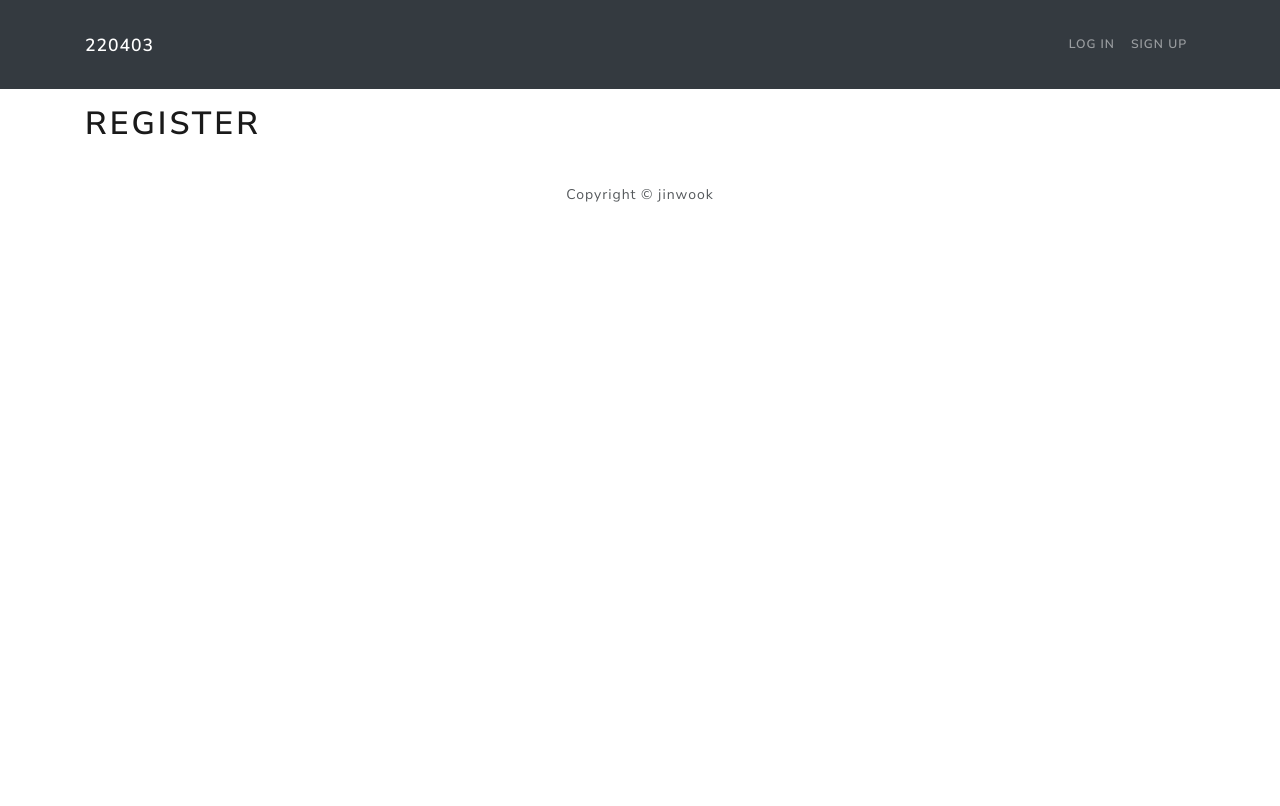
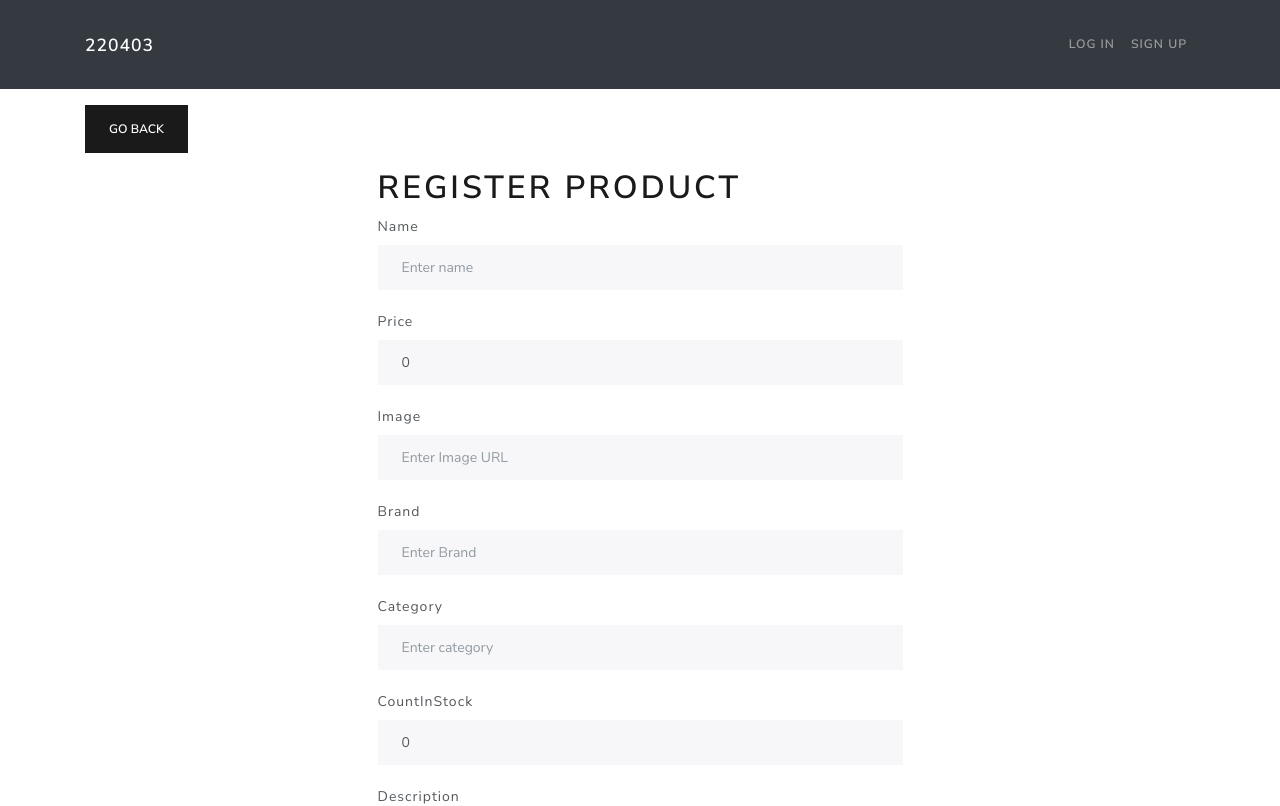
Before and after one commit to uki5045/220403, a React (Create React App) app: page /products/register in a window 1280 px wide. Shown: the top 806 px of the page. Built offline with nearby package versions, Linux system fonts and the light colour scheme; no server answers.

Commit message:
register product update

```diff
--- a/src/App.js
+++ b/src/App.js
@@ -1,6 +1,17 @@
 import React from 'react';
 import {BrowserRouter, Routes, Route} from "react-router-dom";
-import {Home, Login, Mypage, Signup, Notfound, Products, Users, UserDetail, ProductDetail} from "./screens";
+import {
+    Home,
+    Login,
+    Mypage,
+    Signup,
+    Notfound,
+    Products,
+    Users,
+    UserDetail,
+    ProductDetail,
+    RegisterProduct
+} from "./screens";
 import {Footer, Header} from "./components";
 import {Container} from "react-bootstrap";
 
@@ -20,6 +31,7 @@ const App = () => {
                       <Route path={'/users'} element={<Users />} />
                       <Route path={'/users/:userId'} element={<UserDetail />} />
                       <Route path={'/products/:productId'} element={<ProductDetail />} />
+                      <Route path={'/products/register'} element={<RegisterProduct />} />
                       <Route path={'*'} element={<Notfound />} />
                   </Routes>
                 </Container>
--- a/src/action/productActions.js
+++ b/src/action/productActions.js
@@ -2,12 +2,18 @@ import axios from "axios";
 import {
     GET_PRODUCTS_REQUEST,
     GET_PRODUCTS_SUCCESS,
-    GET_PRODUCTS_FAIL, GET_PRODUCT_REQUEST, GET_PRODUCT_SUCCESS, GET_PRODUCT_FAIL
+    GET_PRODUCTS_FAIL,
+    GET_PRODUCT_REQUEST,
+    GET_PRODUCT_SUCCESS,
+    GET_PRODUCT_FAIL,
+    REGISTER_PRODUCT_REQUEST,
+    REGISTER_PRODUCT_SUCCESS,
+    REGISTER_PRODUCT_FAIL
 } from '../constants/productConstants'
 
+// axios.defaults.baseURL = 'http://testbackend-env.eba-yekm2kbu.us-east-1.elasticbeanstalk.com'
 
-
-axios.defaults.baseURL = 'http://testbackend-env.eba-yekm2kbu.us-east-1.elasticbeanstalk.com'
+axios.defaults.baseURL = 'http://localhost:8000'
 
 export const listProduct = () => async (dispatch, getState) => {
     try {
@@ -63,3 +69,35 @@ export const detailProduct = (id) => async (dispatch) => {
         })
     }
 }
+
+export const registerProduct = (product) => async (dispatch, getState) => {
+    try {
+        dispatch({
+            type: REGISTER_PRODUCT_REQUEST
+        })
+
+        const {
+            userLogin: {userInfo}
+        } = getState()
+
+        const config = {
+            headers: {
+                Authorization: "Bearer " + userInfo.token
+            }
+        }
+
+        const {data} = await axios.post('/api/products', product, config)
+        dispatch({
+            type: REGISTER_PRODUCT_SUCCESS,
+            payload: data
+        })
+
+    } catch (err) {
+        dispatch({
+            type: REGISTER_PRODUCT_FAIL,
+            payload: err.response && err.response.data.message
+                ? err.response.data.message
+                : err.message
+        })
+    }
+}
--- a/src/constants/productConstants.js
+++ b/src/constants/productConstants.js
@@ -5,3 +5,7 @@ export const GET_PRODUCTS_FAIL = 'GET_PRODUCTS_FAIL'
 export const GET_PRODUCT_REQUEST = 'GET_PRODUCT_REQUEST'
 export const GET_PRODUCT_SUCCESS = 'GET_PRODUCT_SUCCESS'
 export const GET_PRODUCT_FAIL = 'GET_PRODUCT_FAIL'
+
+export const REGISTER_PRODUCT_REQUEST = 'REGISTER_PRODUCT_REQUEST'
+export const REGISTER_PRODUCT_SUCCESS = 'REGISTER_PRODUCT_SUCCESS'
+export const REGISTER_PRODUCT_FAIL = 'REGISTER_PRODUCT_FAIL'
--- a/src/reducers/productReducers.js
+++ b/src/reducers/productReducers.js
@@ -4,8 +4,24 @@ import {
     GET_PRODUCTS_FAIL,
     GET_PRODUCT_REQUEST,
     GET_PRODUCT_SUCCESS,
-    GET_PRODUCT_FAIL
+    GET_PRODUCT_FAIL,
+    REGISTER_PRODUCT_REQUEST,
+    REGISTER_PRODUCT_SUCCESS,
+    REGISTER_PRODUCT_FAIL
 } from "../constants/productConstants";
+
+export const productRegisterReducers = (state = {}, action) => {
+    switch (action.type) {
+        case REGISTER_PRODUCT_REQUEST:
+            return {loading: true}
+        case REGISTER_PRODUCT_SUCCESS:
+            return {loading: false, success: true}
+        case REGISTER_PRODUCT_FAIL:
+            return {loading: false, error: action.payload}
+        default:
+            return state
+    }
+}
 
 export const productListReducers = (state = { products: [] }, action) => {
     switch (action.type) {
--- a/src/screens/Mypage.js
+++ b/src/screens/Mypage.js
@@ -1,6 +1,6 @@
 import React, {useEffect, useState} from 'react';
 import {useDispatch, useSelector} from "react-redux";
-import {FormContainer} from "../components";
+import {FormContainer, Loading} from "../components";
 import {Button, Form} from "react-bootstrap";
 import {useNavigate} from "react-router-dom";
 import {updateProfile, getUserProfile} from "../action/userActions";
@@ -52,6 +52,7 @@ const Mypage = () => {
         <FormContainer>
             <h1>Welcome to {name}</h1>
             {success && <Message>profile update</Message>}
+            {/*{loading && <Loading />}*/}
             <br />
             <Form onSubmit={profileUpdateHandler}>
                 <Form.Group>
--- a/src/screens/Products.js
+++ b/src/screens/Products.js
@@ -4,9 +4,12 @@ import {useDispatch, useSelector} from "react-redux";
 import {listProduct} from '../action/productActions'
 import {Loading, Message} from "../components";
 import {LinkContainer} from "react-router-bootstrap";
+import {useNavigate} from "react-router-dom";
 
 
 const Products = () => {
+
+    const navigate = useNavigate()
 
     const dispatch = useDispatch()
 
@@ -24,15 +27,30 @@ const Products = () => {
         }
     }, [dispatch, userInfo])
 
+    const createProductHandler = () => {
+        navigate('/products/register')
+    }
+
     return (
         <Container>
+            <Row className={'align-items-center'}>
+                <Col>
+                    <h1>Products</h1>
+                </Col>
+                <Col className={'text-right'}>
+                    <Button className={'my-4'} onClick={createProductHandler}>
+                        <i className={'fas fa-plus'}/> Create Product
+                    </Button>
+
+                </Col>
+            </Row>
             {loading && <Loading />}
             {error && <Message variant={'danger'}>{error}</Message>}
             <Row>
                 {products && products.map(product => (
                     <Col>
                         <Card style={{ width: '18rem' }}>
-                            <Card.Img variant="top" src={`http://localhost:8000${product.image}`} />
+                            <Card.Img variant="top" src={product.image} />
                             <Card.Body>
                                 <Card.Title>{product.name}</Card.Title>
                                 <Card.Text>
--- /dev/null
+++ b/src/screens/RegisterProduct.js
@@ -0,0 +1,154 @@
+import React, {useEffect, useState} from 'react';
+import {Button, Form} from "react-bootstrap";
+import {useNavigate} from "react-router-dom";
+import {FormContainer, Message} from "../components";
+import {useDispatch, useSelector} from "react-redux";
+import {registerProduct} from "../action/productActions";
+
+const RegisterProduct = () => {
+
+    const dispatch = useDispatch()
+
+    const navigate = useNavigate()
+
+    const [name, setName] = useState('')
+    const [price, setPrice] = useState(0)
+    const [image, setImage] = useState('')
+    const [brand, setBrand] = useState('')
+    const [category, setCategory] = useState('')
+    const [count, setCount] = useState(0)
+    const [desc, setDesc] = useState('')
+
+    const productRegister = useSelector(state => state.productRegister)
+    const {loading, success, error} = productRegister
+
+
+    const submitHandler = (e) => {
+        e.preventDefault()
+
+
+        const userInput = {
+            name,
+            price,
+            image,
+            brand,
+            category,
+            countInStock: count,
+            description: desc
+        }
+
+        dispatch(registerProduct(userInput))
+
+
+    }
+
+    useEffect(() => {
+        if (success) {
+            navigate('/products')
+        }
+    }, [dispatch, navigate, success])
+
+    return (
+        <>
+            <Button onClick={() => navigate(-1)}>
+                go back
+            </Button>
+            {error && <Message>{error}</Message>}
+            <FormContainer>
+                <h1>Register Product</h1>
+                <Form onSubmit={submitHandler}>
+                    <Form.Group controlId={'name'}>
+                        <Form.Label>
+                            Name
+                        </Form.Label>
+                        <Form.Control
+                            type={'name'}
+                            placeholder={'Enter name'}
+                            value={name}
+                            onChange={e => setName(e.target.value)}
+                        />
+                    </Form.Group>
+                    <br />
+                    <Form.Group controlId={'price'}>
+                        <Form.Label>
+                            Price
+                        </Form.Label>
+                        <Form.Control
+                            type={'number'}
+                            placeholder={'Enter Price'}
+                            value={price}
+                            onChange={e => setPrice(e.target.value)}
+                        />
+                    </Form.Group>
+                    <br />
+                    <Form.Group controlId={'image'}>
+                        <Form.Label>
+                            Image
+                        </Form.Label>
+                        <Form.Control
+                            type={'text'}
+                            placeholder={'Enter Image URL'}
+                            value={image}
+                            onChange={e => setImage(e.target.value)}
+                        />
+                    </Form.Group>
+                    <br />
+                    <Form.Group controlId={'brand'}>
+                        <Form.Label>
+                            Brand
+                        </Form.Label>
+                        <Form.Control
+                            type={'text'}
+                            placeholder={'Enter Brand'}
+                            value={brand}
+                            onChange={e => setBrand(e.target.value)}
+                        />
+                    </Form.Group>
+                    <br />
+                    <Form.Group controlId={'category'}>
+                        <Form.Label>
+                            Category
+                        </Form.Label>
+                        <Form.Control
+                            type={'text'}
+                            placeholder={'Enter category'}
+                            value={category}
+                            onChange={e => setCategory(e.target.value)}
+                        />
+                    </Form.Group>
+                    <br />
+                    <Form.Group controlId={'count'}>
+                        <Form.Label>
+                            CountInStock
+                        </Form.Label>
+                        <Form.Control
+                            type={'text'}
+                            placeholder={'Enter Count In Stock'}
+                            value={count}
+                            onChange={e => setCount(e.target.value)}
+                        />
+                    </Form.Group>
+                    <br />
+                    <Form.Group controlId={'count'}>
+                        <Form.Label>
+                            Description
+                        </Form.Label>
+                        <Form.Control
+                            type={'text'}
+                            placeholder={'Enter Description'}
+                            value={desc}
+                            onChange={e => setDesc(e.target.value)}
+                        />
+                    </Form.Group>
+                    <br />
+                    <Button type={'submit'} variant={'primary'} className={'btn-block'}>Register</Button>
+                </Form>
+            </FormContainer>
+            {/*<Link to={'/products'} className={'btn btn-light my-3'}>*/}
+            {/*    go back*/}
+            {/*</Link>*/}
+        </>
+    );
+};
+
+export default RegisterProduct;
--- a/src/screens/index.js
+++ b/src/screens/index.js
@@ -7,5 +7,6 @@ import Products from "./Products";
 import Users from "./Users";
 import UserDetail from "./UserDetail";
 import ProductDetail from "./ProductDetail";
+import RegisterProduct from "./RegisterProduct";
 
-export {Home, Login, Mypage, Signup, Notfound, Users, Products, UserDetail, ProductDetail}
+export {Home, Login, Mypage, Signup, Notfound, Users, Products, UserDetail, ProductDetail, RegisterProduct}
--- a/src/store.js
+++ b/src/store.js
@@ -9,17 +9,19 @@ import {
 
 import {
     productDetailReducers,
-    productListReducers
+    productListReducers, productRegisterReducers
 } from './reducers/productReducers'
 
 const reducer = combineReducers({
     userLogin: userLoginReducers,
     userSignup: userSignupReducers,
     userList: userListReducers,
+    GetProfile: userGetProfile,
+    userUpdateProfile: userUpdateProfile,
+
     productList: productListReducers,
     productDetails: productDetailReducers,
-    GetProfile: userGetProfile,
-    userUpdateProfile: userUpdateProfile
+    productRegister: productRegisterReducers
 })
 
 const userInfoFormStorage = localStorage.getItem('userInfo')
```
